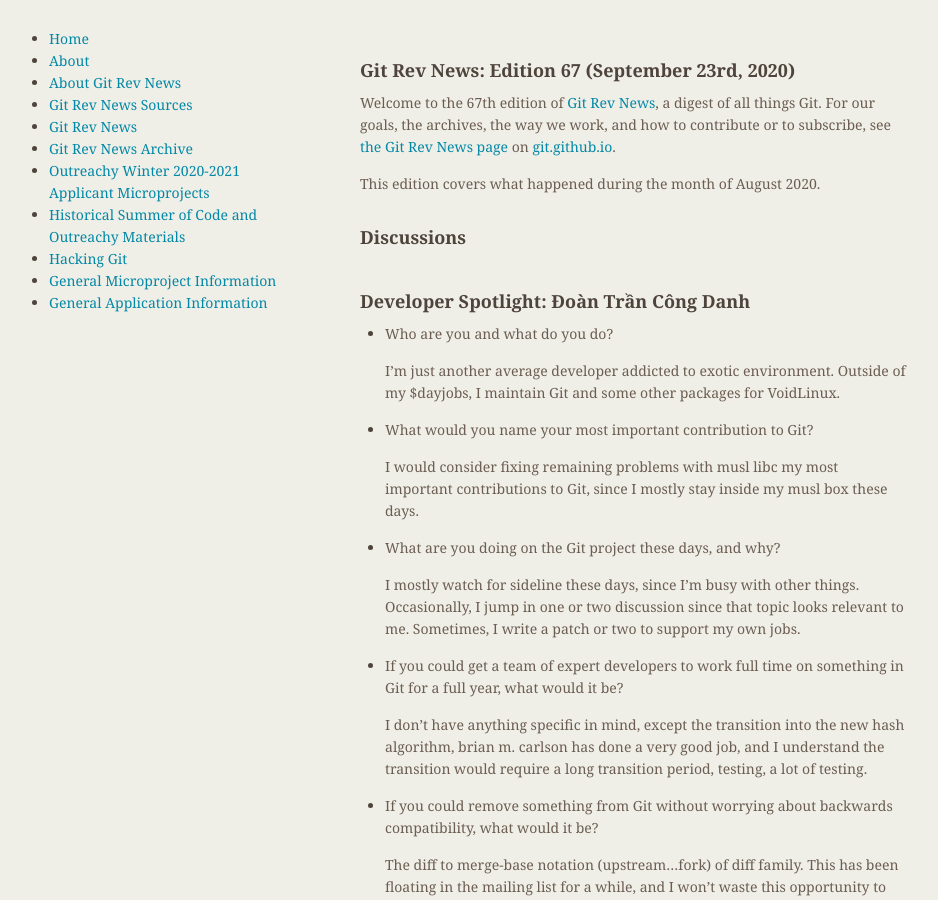
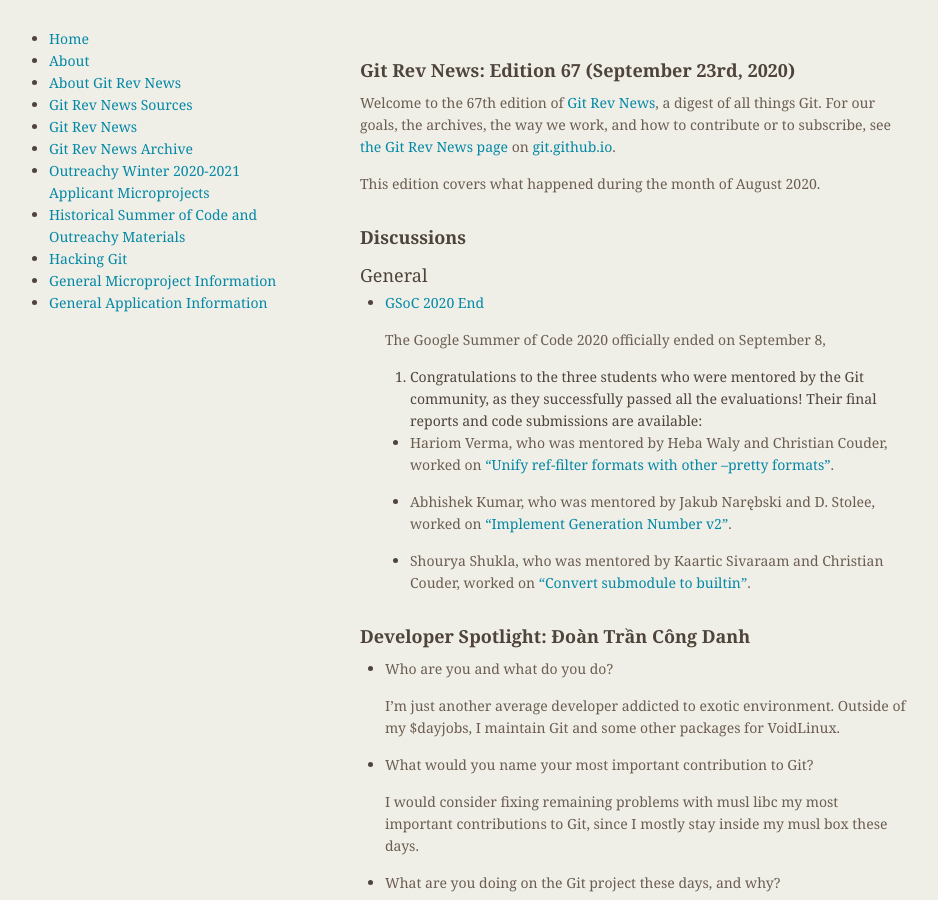
Before and after one commit to git/git.github.io, a Jekyll site: the page built from rev_news/drafts/edition-67.md, in a window 1280 px wide and 900 px high. Shown: the whole window, without its empty margins (174-1112 px from the left). Built offline with Jekyll 4.4.1, drawn with Linux system fonts in a browser that asks for light colours.

Commit message:
rn-67: add GSoC 2020

```diff
--- a/rev_news/drafts/edition-67.md
+++ b/rev_news/drafts/edition-67.md
@@ -17,9 +17,23 @@
 
 ## Discussions
 
-<!---
 ### General
--->
+
+* [GSoC 2020 End](https://summerofcode.withgoogle.com/organizations/4722049416691712/#projects)
+
+  The Google Summer of Code 2020 officially ended on September 8,
+  2020. Congratulations to the three students who were mentored by the
+  Git community, as they successfully passed all the
+  evaluations! Their final reports and code submissions are available:
+
+  * Hariom Verma, who was mentored by Heba Waly and Christian Couder,
+    worked on ["Unify ref-filter formats with other --pretty formats"](https://harry-hov.github.io/blogs/posts/the-final-report).
+
+  * Abhishek Kumar, who was mentored by Jakub Narębski and D. Stolee,
+    worked on ["Implement Generation Number v2"](https://github.com/abhishekkumar2718/GSoC20/blob/master/README.md).
+
+  * Shourya Shukla, who was mentored by Kaartic Sivaraam and Christian Couder,
+    worked on ["Convert submodule to builtin"](https://shouryashukla.blogspot.com/2020/08/the-final-report.html).
 
 <!---
 ### Reviews
```
